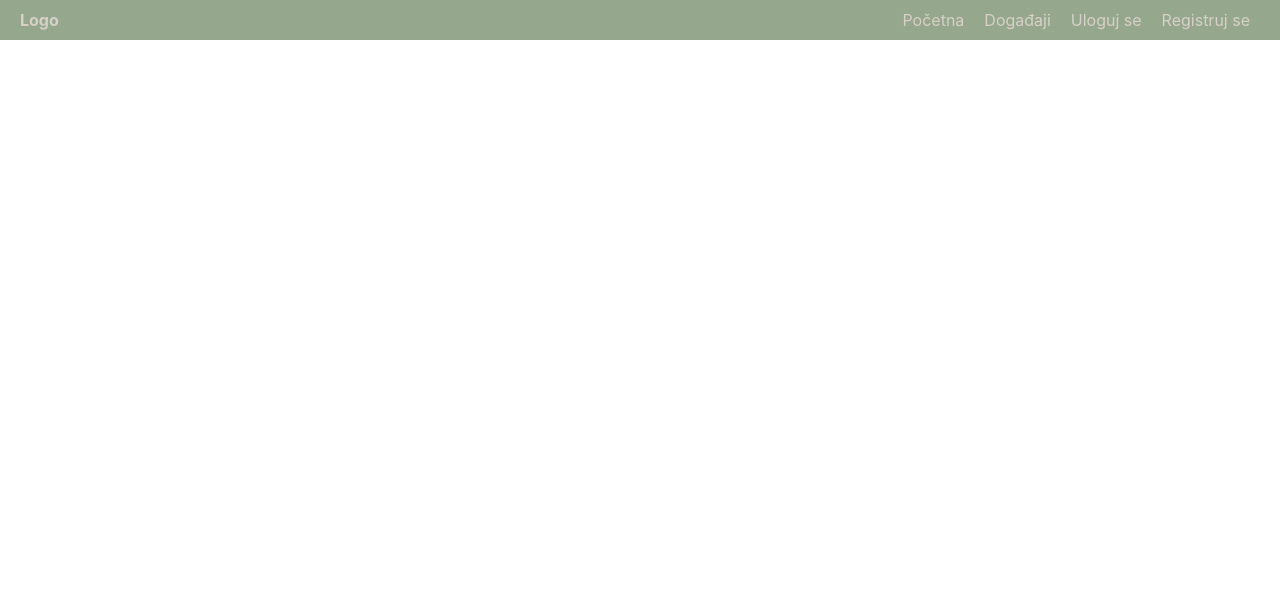
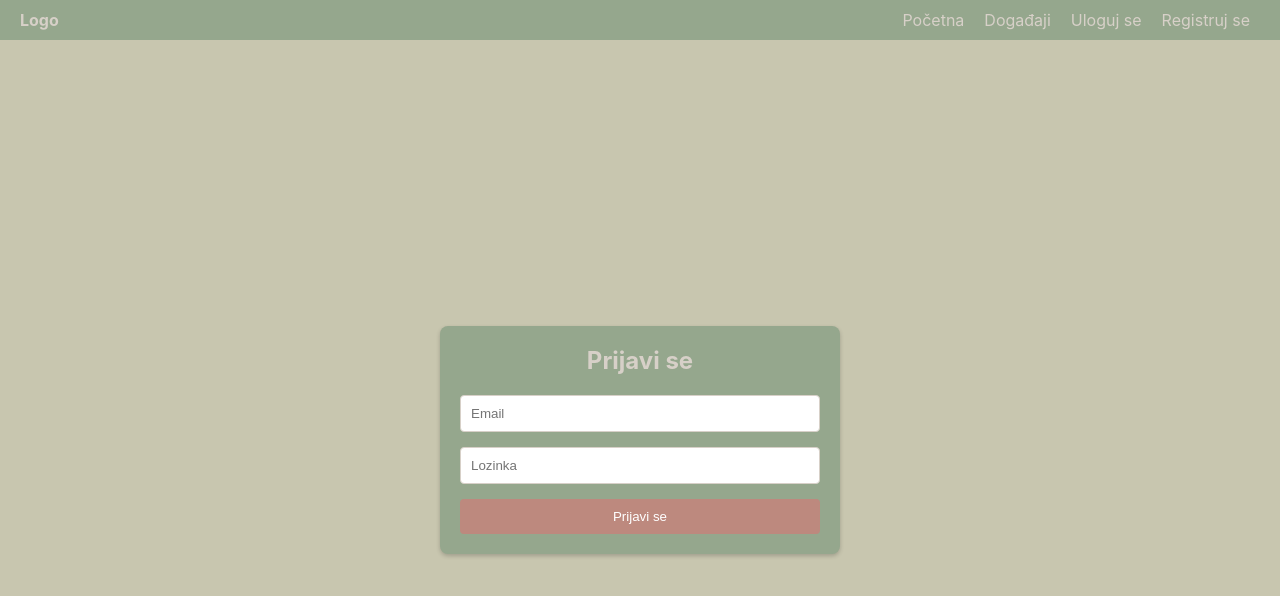
Before and after one commit to elab-development/internet-tehnologije-projekat-prodajaulaznica_2020_0286, a React (Create React App) app in the folder reactapp/: page /login in a window 1280 px wide. Shown: the top 596 px of the page. Built offline with nearby package versions, Linux system fonts and the light colour scheme.

Commit message:
omogucen login korisnika

```diff
--- a/reactapp/src/App.js
+++ b/reactapp/src/App.js
@@ -5,6 +5,7 @@ import Dogadjaji from './components/Dogadjaji';
 import HomePage from './components/HomePage';
 import Navbar from './components/Navbar';
 import Register from './components/Register';
+import Login from './components/Login';
 
 function App() {
   return (
@@ -15,6 +16,7 @@ function App() {
           <Route path="/" element={<HomePage />} />
           <Route path="/dogadjaji" element={<Dogadjaji />} />
           <Route path="/register" element={<Register />} />
+          <Route path="/login" element={<Login />} />
         </Routes>
       </Router>
     </div>
--- /dev/null
+++ b/reactapp/src/components/Login.css
@@ -0,0 +1,46 @@
+.login-container {
+    display: flex;
+    justify-content: center;
+    align-items: center;
+    height: 100vh;
+    background-color: #C8C6AF; /* Bone */
+}
+
+.login-form {
+    padding: 20px;
+    background-color: #95A78D; /* Cambridge blue */
+    border-radius: 8px;
+    box-shadow: 0 2px 4px rgba(0, 0, 0, 0.2);
+    max-width: 400px;
+    width: 100%;
+}
+
+.login-form h2 {
+    text-align: center;
+    color: #D7D0C8; /* Timberwolf */
+    margin-bottom: 20px;
+}
+
+.login-form input {
+    width: 100%;
+    padding: 10px;
+    margin-bottom: 15px;
+    border: 1px solid #D7D0C8; /* Timberwolf */
+    border-radius: 4px;
+    box-sizing: border-box;
+}
+
+.login-form .login-btn {
+    width: 100%;
+    padding: 10px;
+    border: none;
+    border-radius: 4px;
+    background-color: #BD897E; /* Rosy brown */
+    color: #FFF;
+    cursor: pointer;
+    transition: background-color 0.3s;
+}
+
+.login-form .login-btn:hover {
+    background-color: #F87666; /* Bittersweet */
+}
--- /dev/null
+++ b/reactapp/src/components/Login.jsx
@@ -0,0 +1,40 @@
+import React, { useState } from 'react';
+import axios from 'axios';
+import { useNavigate } from 'react-router-dom';
+import './Login.css';
+
+const Login = () => {
+    const [credentials, setCredentials] = useState({
+        email: '',
+        password: '',
+    });
+    const navigate = useNavigate();
+
+    const handleChange = (e) => {
+        setCredentials({ ...credentials, [e.target.name]: e.target.value });
+    };
+
+    const handleSubmit = async (e) => {
+        e.preventDefault();
+        try {
+            const response = await axios.post('http://127.0.0.1:8000/api/login', credentials);
+            localStorage.setItem('authToken', response.data.token);
+            navigate('/dogadjaji');
+        } catch (error) {
+            console.error('Greška prilikom prijavljivanja', error.response.data);
+        }
+    };
+
+    return (
+        <div className="login-container">
+            <form className="login-form" onSubmit={handleSubmit}>
+                <h2>Prijavi se</h2>
+                <input type="email" name="email" placeholder="Email" value={credentials.email} onChange={handleChange} required />
+                <input type="password" name="password" placeholder="Lozinka" value={credentials.password} onChange={handleChange} required />
+                <button type="submit" className="login-btn">Prijavi se</button>
+            </form>
+        </div>
+    );
+};
+
+export default Login;
```
